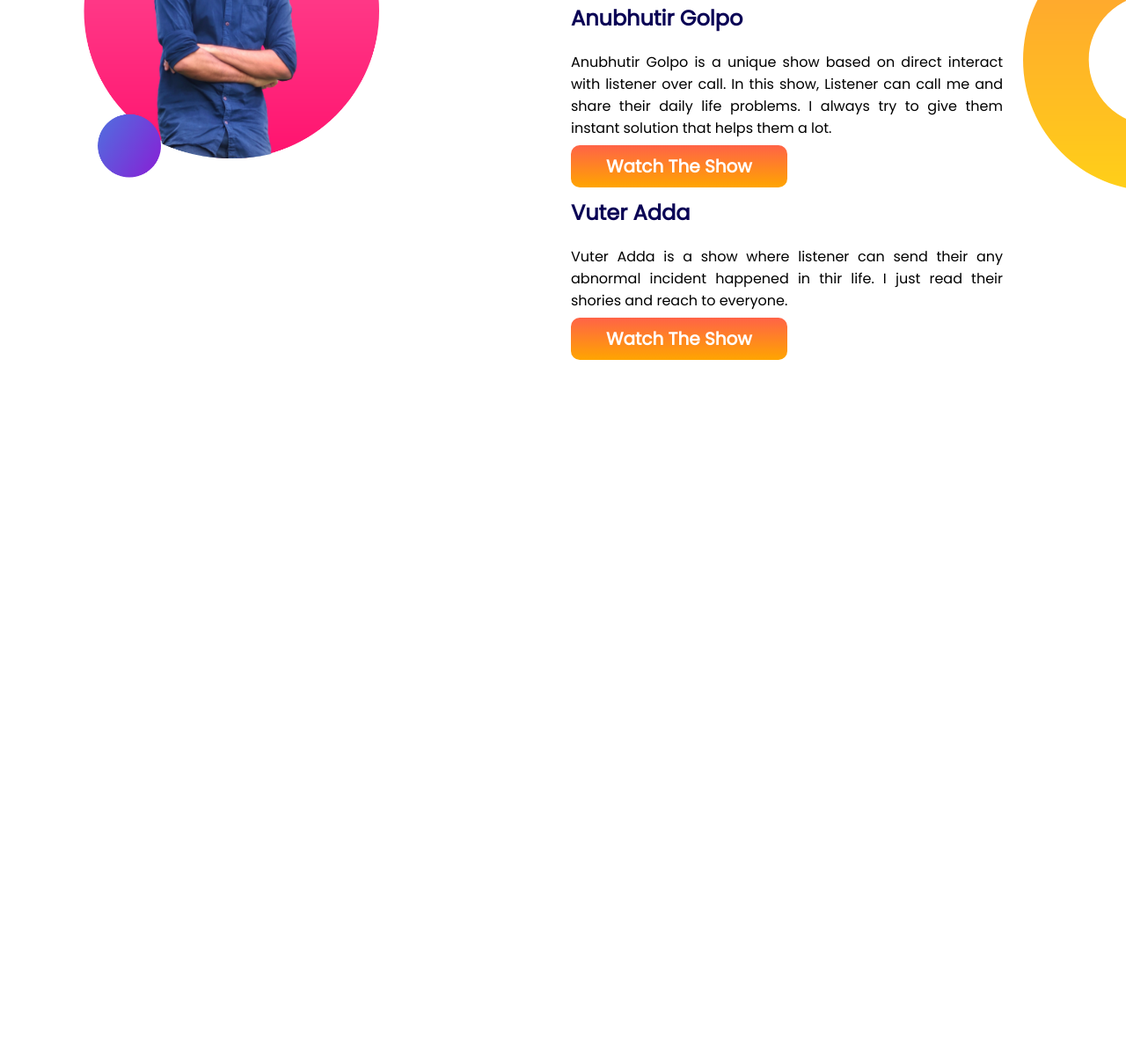
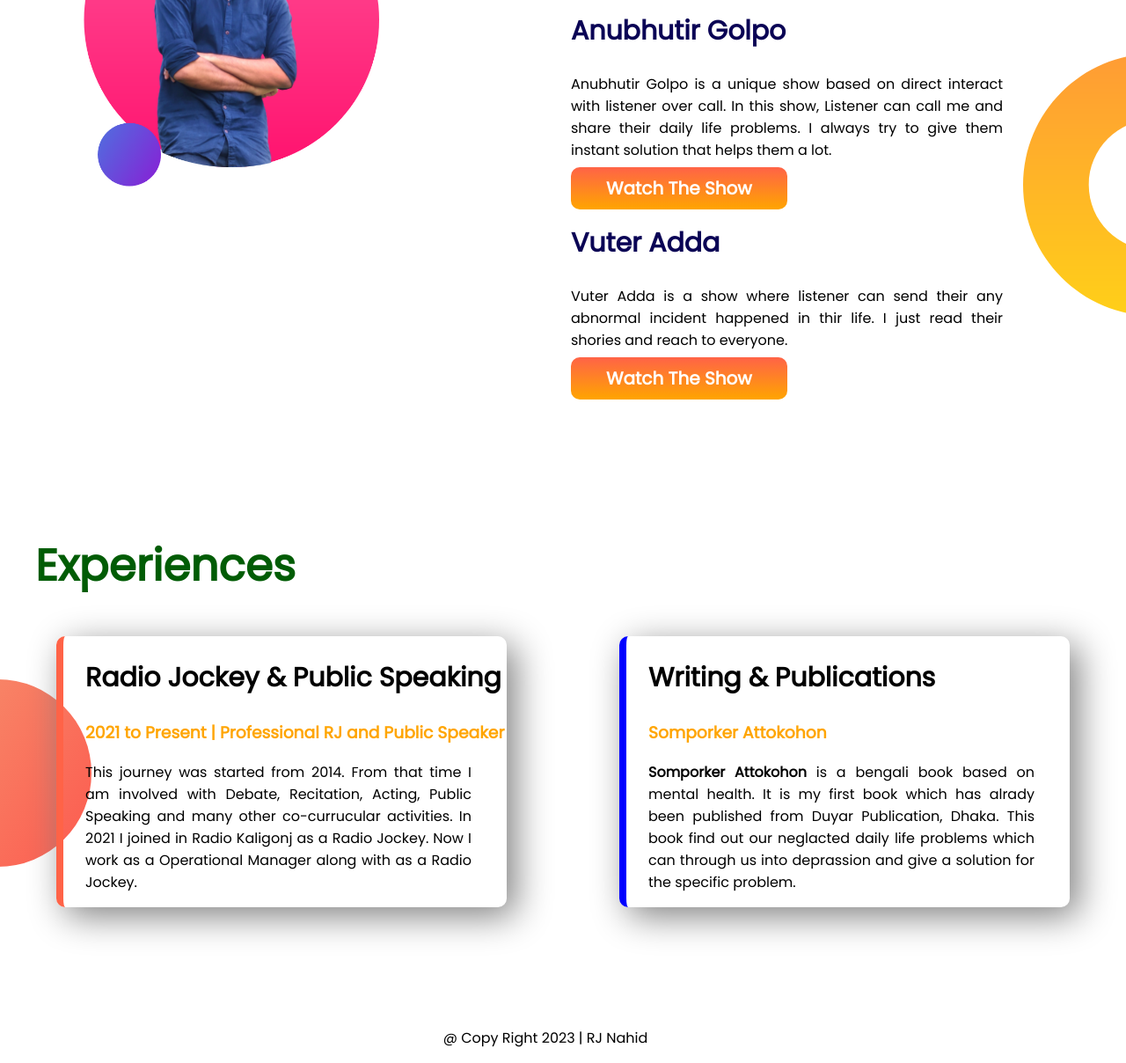
Before and after one commit to nahid258/project1, a plain HTML site: page index.html in a window 1280 px wide. Shown: the part 783-1991 px from the top of the page at 88% size. Before the commit the page ends 1192 px from the top, so only its background shows below. Drawn offline with Linux system fonts and the light colour scheme.

Commit message:
till footer part

```diff
--- a/index.html
+++ b/index.html
@@ -14,7 +14,7 @@
 
 <body>
 
-    <section class="section-1">
+    <section class="section-1 flexible-container">
         <div class="half-width">
             <h1>Welcome To </h1>
             <h1><span class="orange-color">RJ Nahid's</span> World</h1>
@@ -33,7 +33,7 @@
         </div>
     </section>
 
-    <section class="section-2">
+    <section class="section-2 flexible-container">
 
         <div class="half-width">
             <img src="images/N my-bg2.png" alt="">
@@ -41,13 +41,13 @@
 
         <div class="half-width">
             <h1>My Creative Shows</h1>
-            <h2>Anubhutir Golpo</h2>
+            <h2 class="sec2-h2">Anubhutir Golpo</h2>
             <p>Anubhutir Golpo is a unique show based on direct interact with listener over call. In this show, Listener
                 can call me and share their daily life problems. I always try to give them instant solution that helps
                 them a lot.</p>
             <a class="link-buttonC" href="https://fb.watch/iEhEtzS5Cb/" target="_blank">Watch The Show</a>
 
-            <h2>Vuter Adda</h2>
+            <h2 class="sec2-h2">Vuter Adda</h2>
             <p>Vuter Adda is a show where listener can send their any abnormal incident happened in thir life. I just
                 read their shories and reach to everyone.</p>
             <a class="link-buttonC"
@@ -56,8 +56,33 @@
         </div>
     </section>
 
+    <section class="section-3">
+        <h1 id="writing-text">Experiences</h1>
+        <div class="sec3-main-div">
+            <div id="Radio-Jockey" class="experience-item">
+                <h2>Radio Jockey & Public Speaking</h2>
+                <h3 class="orange-color">2021 to Present | Professional RJ and Public Speaker</h3>
+                <p>This journey was started from 2014. From that time I am involved with Debate, Recitation, Acting,
+                    Public
+                    Speaking and many other co-currucular activities. In 2021 I joined in Radio Kaligonj as a Radio
+                    Jockey.
+                    Now I work as a Operational Manager along with as a Radio Jockey. </p>
+            </div>
 
-
+            <div id="Writing-Publication" class="experience-item">
+                <h2>Writing & Publications</h2>
+                <h3 class="orange-color">Somporker Attokohon</h3>
+                <p><b>Somporker Attokohon </b>is a bengali book based on mental health. It is my first book which has
+                    alrady
+                    been published from Duyar Publication, Dhaka. This book find out our neglacted daily life problems
+                    which
+                    can through us into deprassion and give a solution for the specific problem.</p>
+            </div>
+        </div>
+    </section>
 </body>
+<footer>
+    <p>@ Copy Right 2023 | RJ Nahid </p>
+</footer>
 
 </html>
--- a/style.css
+++ b/style.css
@@ -17,8 +17,12 @@ h1 {
     color: orange;
 }
 
+.flexible-container {
+    display: flex;
+}
+
 section {
-    display: flex;
+    padding-bottom: 120px;
 }
 
 .half-width {
@@ -47,7 +51,6 @@ p {
 
 .section-2 {
     display: flex;
-    padding-top: 110px;
     padding-right: 100px;
     background-image: url(images/dream-bg.png);
     background-position: right;
@@ -55,6 +58,46 @@ p {
 }
 
 h2 {
+    font-size: 30px;
     font-weight: 700;
+}
+
+.sec2-h2 {
     color: rgb(10, 3, 85);
 }
+
+.sec3-main-div {
+    display: flex;
+}
+
+.experience-item {
+    width: 40%;
+    margin-left: 5%;
+    margin-right: 5%;
+    padding-left: 25px;
+    border-radius: 10px;
+    box-shadow: 10px 10px 40px grey;
+}
+
+.section-3 {
+    background-image: url(images/exp-bg.png);
+    background-repeat: no-repeat;
+    background-position: left;
+}
+
+#writing-text {
+    padding-left: 40px;
+    color: rgb(1, 92, 5);
+}
+
+#Radio-Jockey {
+    border-left: 8px solid tomato;
+}
+
+#Writing-Publication {
+    border-left: 8px solid blue;
+}
+
+footer p {
+    text-align: center;
+}
```
Also changed, not shown: Images/Black.jpeg (added).
